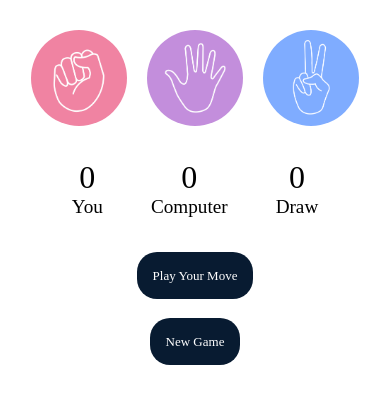
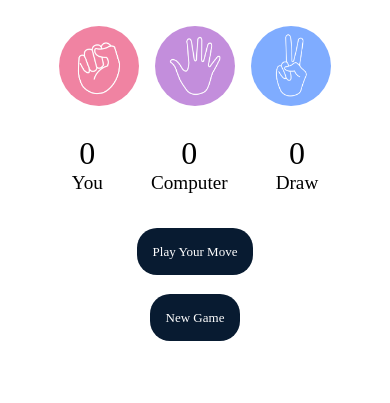
Before and after one commit to Avnish-936/Rock-Paper-Scissors-Game, a plain HTML site: page index.html in a window 390 px wide. Shown: the part 83-486 px from the top of the page. Drawn offline with Linux system fonts and the light colour scheme.

Commit message:
Update phone.css

```diff
--- a/phone.css
+++ b/phone.css
@@ -1,4 +1,4 @@
-@media (min-width: 401px) and (max-width: 600px) {
+@media (min-width: 455px) and (max-width: 600px) {
     body {
         font-size: 18px;
     }
@@ -30,7 +30,7 @@
     }
 }
 
-@media (max-width: 452px){
+@media (min-width: 390px) and (max-width: 455px){
     .choices{
         gap: 0.5rem;
     }
@@ -57,3 +57,31 @@
         font-size: small;
     }
 }
+
+@media (max-width: 390px){
+    .choices{
+        gap: 0.5rem;
+    }
+
+    .choice{
+        height: 5.5rem;
+        width: 5.5rem;
+    }
+
+    .choice:hover {
+        cursor: pointer;
+        border-radius: 50%;
+        background-color: #081b31;
+    }
+
+    img{
+        height: 5rem;
+        width: 5rem;
+        object-fit: cover;
+    }
+
+    #msg,
+    #new-game {
+        font-size: small;
+    }
+}
```
